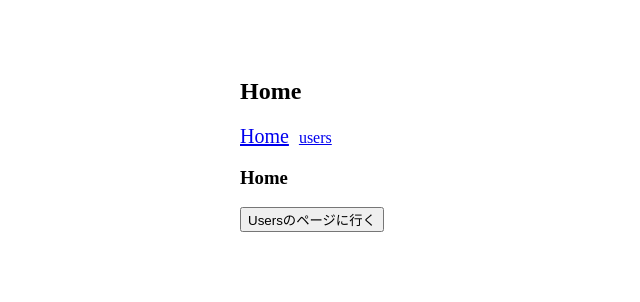
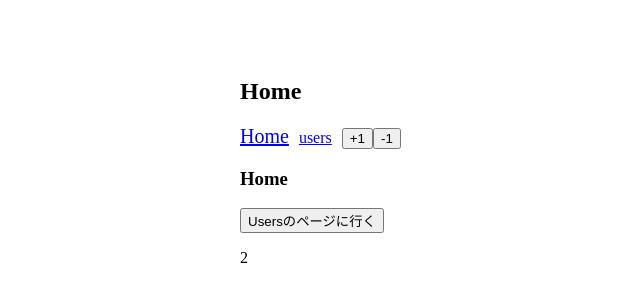
Before and after one commit to aki537/vue.js, a Vue app in the folder section13/udemy-section13/: page / in a window 1280 px wide. Shown: the top 302 px of the page, without its empty margins (50-690 px from the left). Built offline with nearby package versions, Linux system fonts and the light colour scheme.

Commit message:
211 Vuexのstateを使って実際にコンポーネントから値を取得する

```diff
--- a/section13/udemy-section13/package.json
+++ b/section13/udemy-section13/package.json
@@ -10,7 +10,8 @@
   "dependencies": {
     "core-js": "^3.6.5",
     "vue": "^2.6.11",
-    "vue-router": "^3.4.9"
+    "vue-router": "^3.4.9",
+    "vuex": "^3.6.0"
   },
   "devDependencies": {
     "@vue/cli-plugin-babel": "~4.5.0",
--- a/section13/udemy-section13/src/main.js
+++ b/section13/udemy-section13/src/main.js
@@ -1,6 +1,7 @@
 import Vue from 'vue'
 import App from './App.vue'
 import router from "./router"
+import store from "./store";
 
 Vue.config.productionTip = false
 
@@ -14,5 +15,6 @@
 
 new Vue({
   router,
+  store,
   render: h => h(App),
 }).$mount('#app')
--- /dev/null
+++ b/section13/udemy-section13/src/store.js
@@ -0,0 +1,10 @@
+import Vue from 'vue';
+import Vuex from 'vuex';
+
+Vue.use(Vuex);
+
+export default new Vuex.Store({
+  state: {
+    count: 2
+  }
+});
--- a/section13/udemy-section13/src/views/HeaderHome.vue
+++ b/section13/udemy-section13/src/views/HeaderHome.vue
@@ -13,8 +13,23 @@
       exact
       class="link"
     >users</router-link>
+    <button @click="increment">+1</button>
+    <button @click="decrement">-1</button>
   </nav>
 </template>
+
+<script>
+export default {
+  methods: {
+    increment() {
+      this.$store.state.count++;
+    },
+    decrement() {
+      this.$store.state.count--;
+    }
+  }
+}
+</script>
 
 <style scoped>
 .link {
--- a/section13/udemy-section13/src/views/Home.vue
+++ b/section13/udemy-section13/src/views/Home.vue
@@ -3,11 +3,17 @@
     <router-view></router-view>
     <h3>Home</h3>
     <button @click="toUsers">Usersのページに行く</button>
+    <p>{{ count }}</p>
   </div>
 </template>
 
 <script>
 export default {
+  computed: {
+    count() {
+      return this.$store.state.count;
+    }
+  },
   methods: {
     toUsers() {
       this.$router.push({
```
Also changed, not shown: 1 other file (tests, documents, lock files or other folders).
